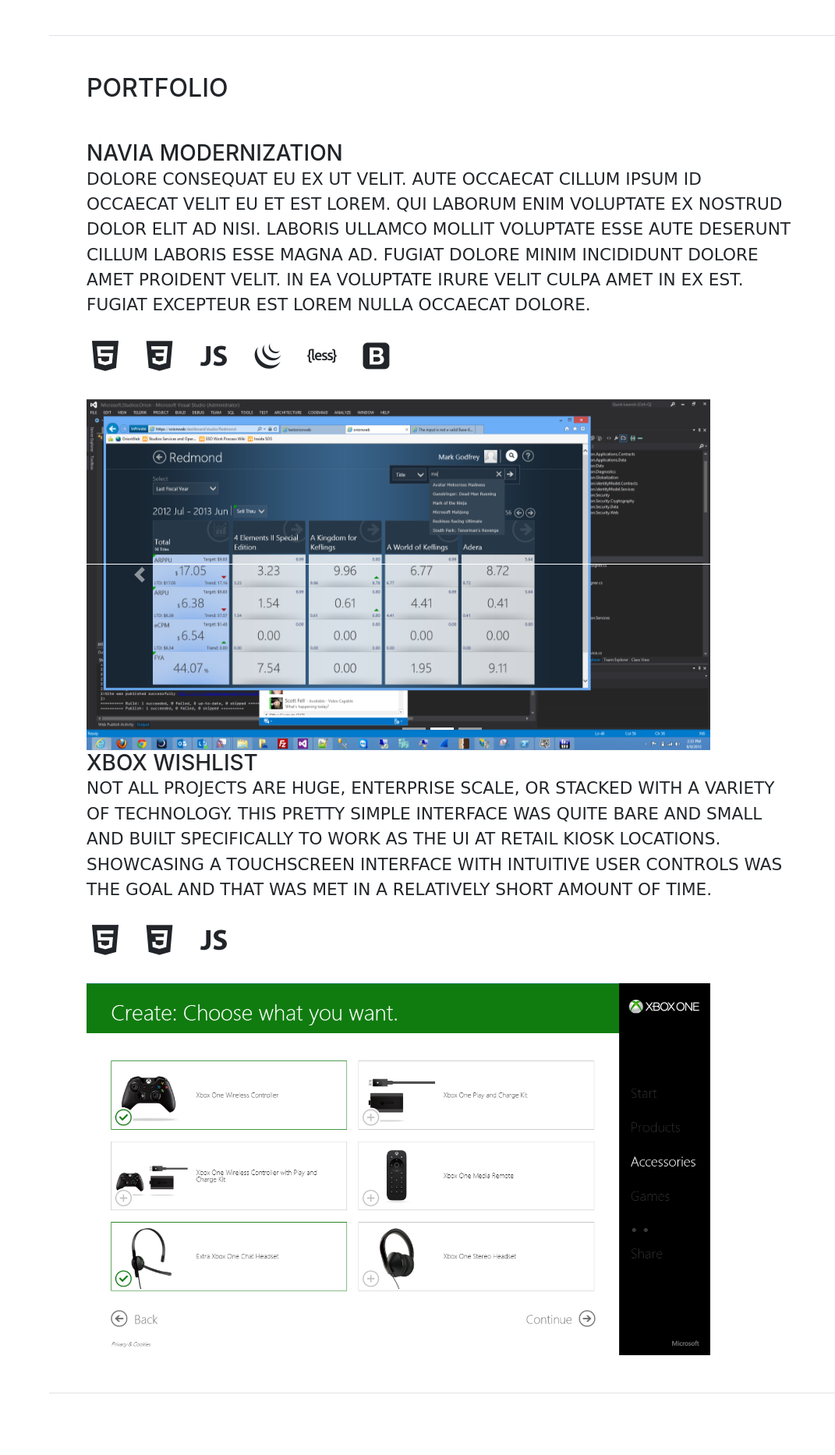
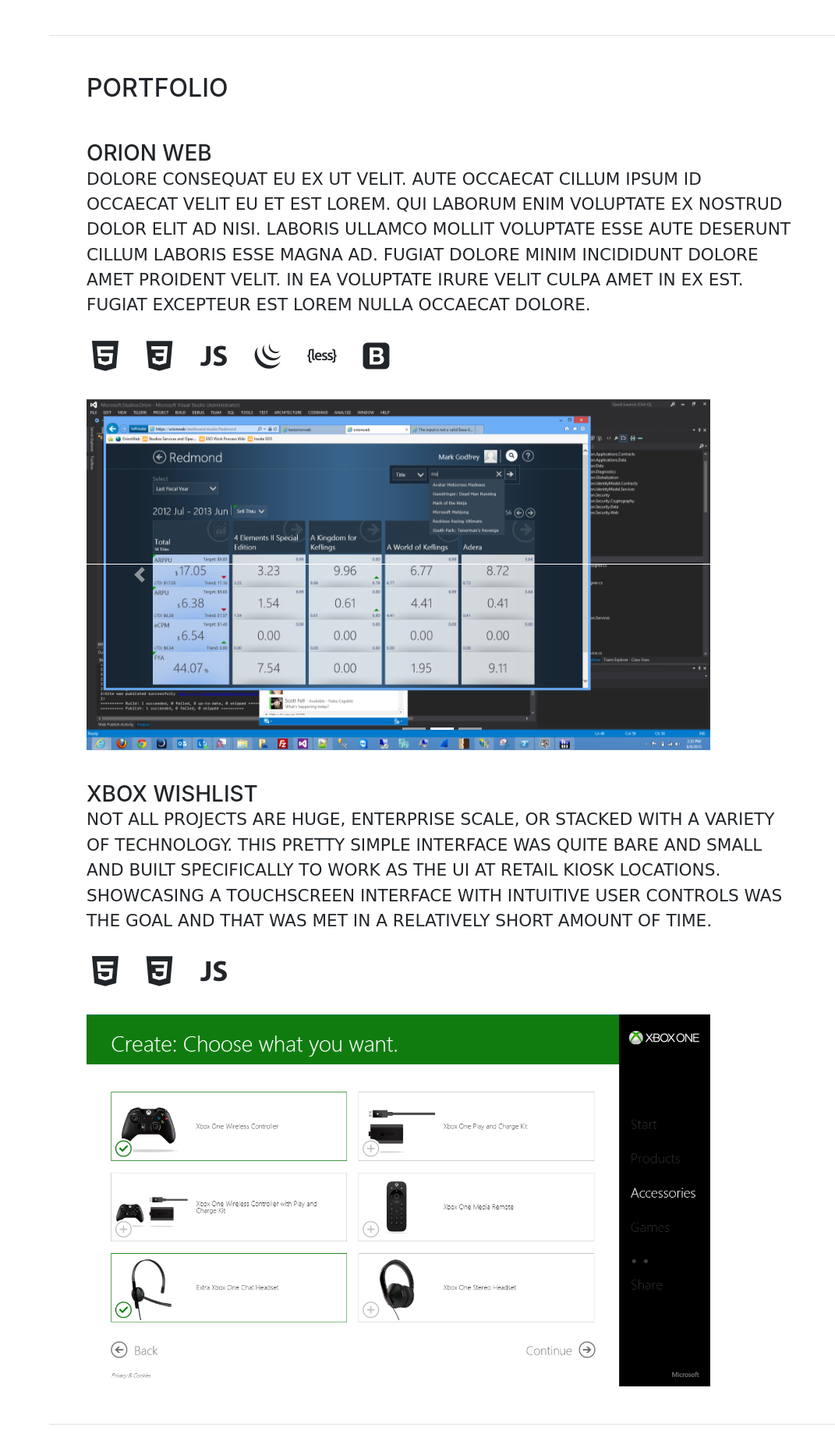
Before and after one commit to devtech8/godres, a website with bundled scripts: page index.html in a window 1280 px wide. Shown: the part 2237-4103 px from the top of the page at 78% size, without its empty margins (209-1280 px from the left). Built offline with nearby package versions, Linux system fonts and the light colour scheme; a web font is replaced by a local one.

Commit message:
content add

```diff
--- a/index.html
+++ b/index.html
@@ -168,7 +168,7 @@
           <h2 class="mb-5">Portfolio</h2>
           <div class="resume-item d-flex flex-column flex-md-row">
             <div class="resume-content mr-auto">
-              <h3 class="mb-0">Navia Modernization</h3>
+              <h3 class="mb-0">Orion Web</h3>
               <div class="subheading mb-3">
                 <p>Dolore consequat eu ex ut velit. Aute occaecat cillum ipsum id occaecat velit eu et est Lorem. Qui laborum enim voluptate ex nostrud dolor elit ad nisi. Laboris ullamco mollit voluptate esse aute deserunt cillum laboris esse magna ad. Fugiat dolore minim incididunt dolore amet proident velit. In ea voluptate irure velit culpa amet in ex est. Fugiat excepteur est Lorem nulla occaecat dolore.</p>
               </div>
@@ -222,7 +222,7 @@
               </div>
             </div>
           </div>
-          <div class="resume-item d-flex flex-column flex-md-row">
+          <div style="padding-top: 40px;" class="resume-item d-flex flex-column flex-md-row">
             <div class="resume-content mr-auto">
               <h3 class="mb-0">XBox Wishlist</h3>
               <div class="subheading mb-3">
```
